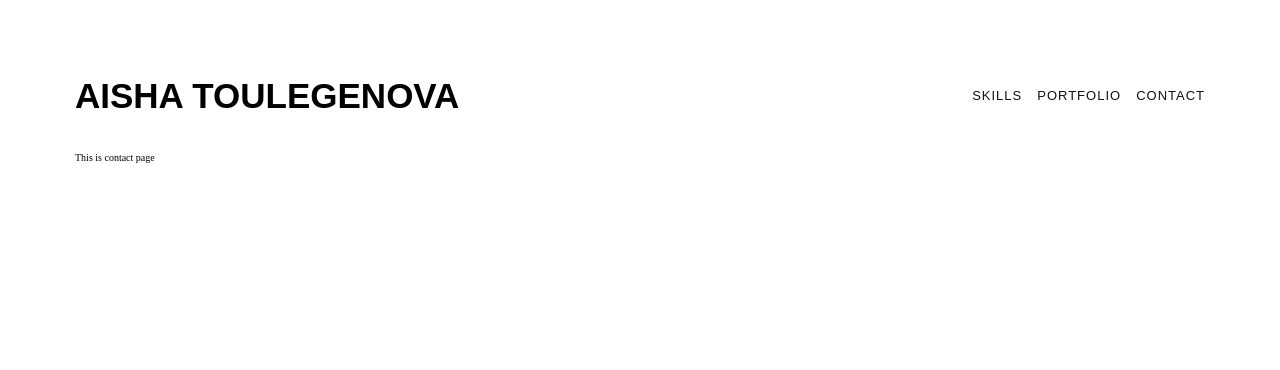
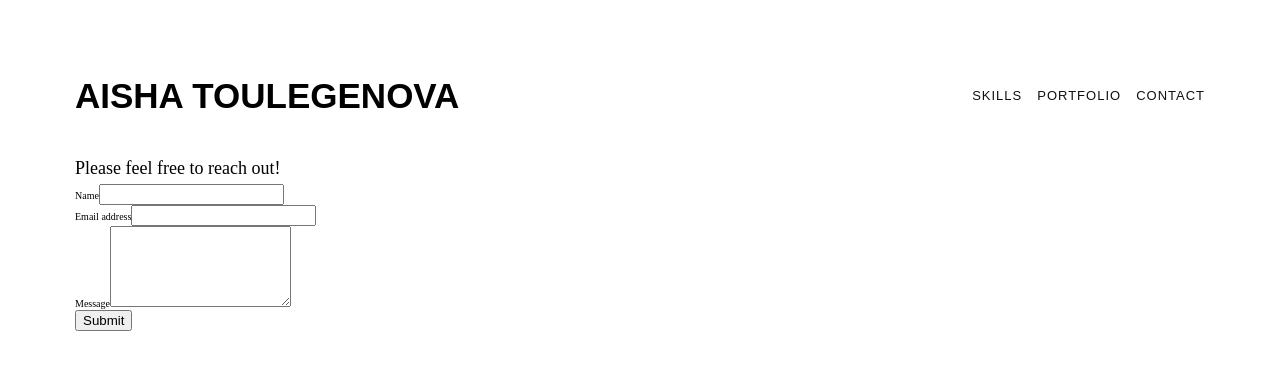
Before and after one commit to aetoule/personal-website, a React (Create React App) app: page /contact in a window 1280 px wide. Shown: the top 370 px of the page. Built offline with nearby package versions, Linux system fonts and the light colour scheme; a web font is replaced by a local one.

Commit message:
changes to nodemailer

```diff
--- a/src/Components/Contact/Contact.js
+++ b/src/Components/Contact/Contact.js
@@ -1,17 +1,59 @@
-import React, { Component } from 'react';
+import React from 'react';
+import axios from 'axios';
 
-class Contact extends Component {
-    constructor(props) {
-        super(props);
-        this.state = {  }
+const Contact = () => {
+
+    const resetForm = () => {
+        document.getElementById('contact-form').reset();
     }
-    render() {
-        return (
-            <div>
-                This is contact page
-            </div>
-         );
+
+    const handleSubmit = (e) => {
+        e.preventDefault();
+        const name = document.getElementById('name').value;
+        const email = document.getElementById('email').value;
+        const message = document.getElementById('message').value;
+        axios({
+            method: "POST",
+            url:"http://localhost:3000/send",
+            data: {
+                name: name,
+                email: email,
+                messsage: message
+            }
+        }).then((response)=>{
+            if (response.data.msg === 'success'){
+                alert("Message Sent.");
+                resetForm()
+            }else if(response.data.msg === 'fail'){
+                alert("Message failed to send.")
+            }
+        })
     }
+
+
+
+    return (
+        <div>
+            <form id="contact-form" onSubmit={(event) => event.preventDefault()}>
+                <h2>Please feel free to reach out!</h2>
+                <div className="form-group">
+                    <label for="name">Name</label>
+                    <input type="text" id="name" required/>
+                </div>
+                <div className="form-group">
+                    <label for="exampleInputEmail1">Email address</label>
+                    <input type="email" className="form-control" id="email" aria-describedby="emailHelp" required/>
+                </div>
+                <div className="form-group">
+                    <label for="message">Message</label>
+                    <textarea className="form-control" rows="5" id="message" required></textarea>
+                </div>
+                <button type="submit" className="btn btn-primary"  onClick={(e) => handleSubmit(e)}>Submit</button>
+            </form>
+
+        </div>
+    );
+
 }
 
 export default Contact;
```
Also changed, not shown: 1 other file (tests, documents, lock files or other folders).
